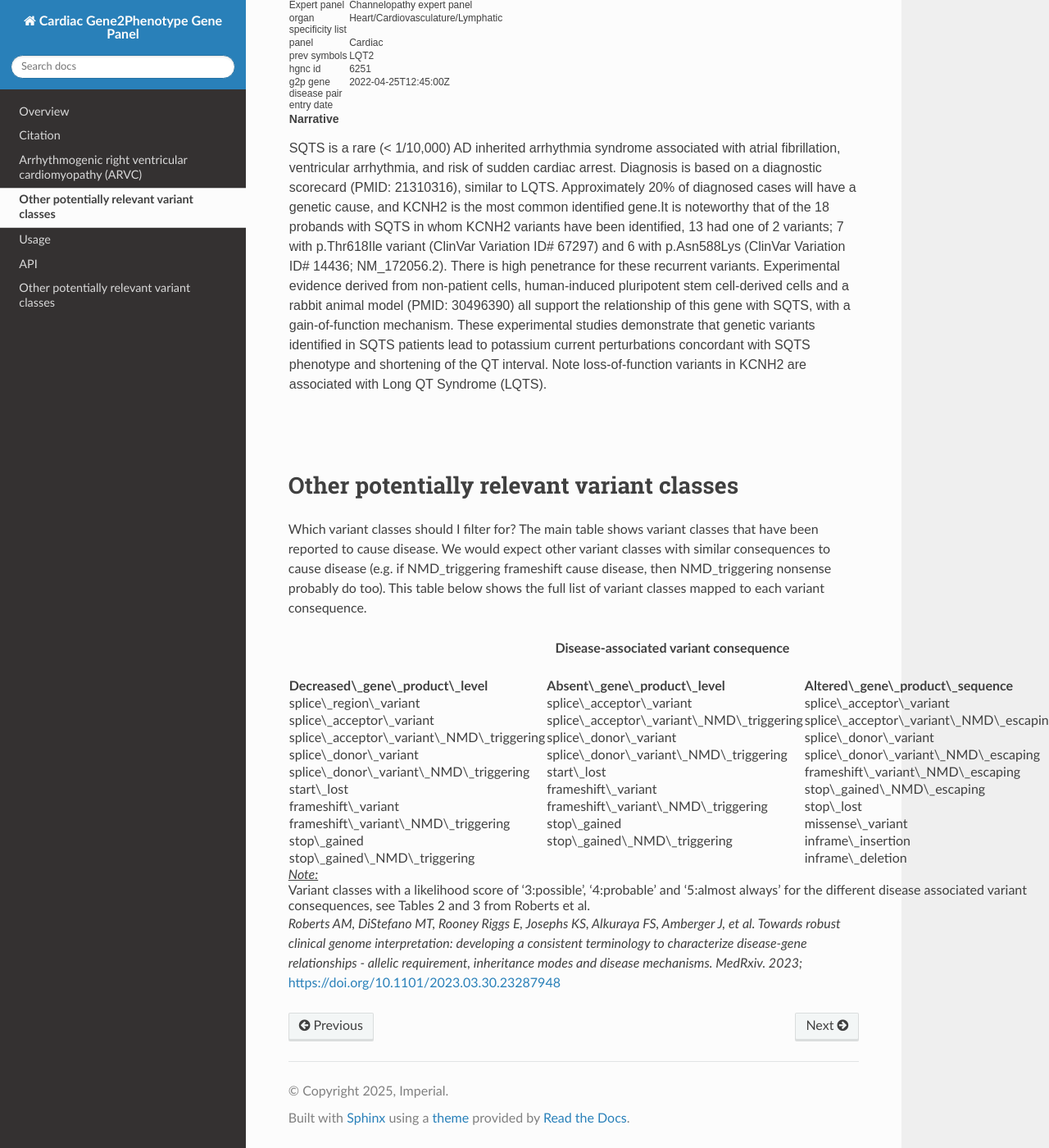
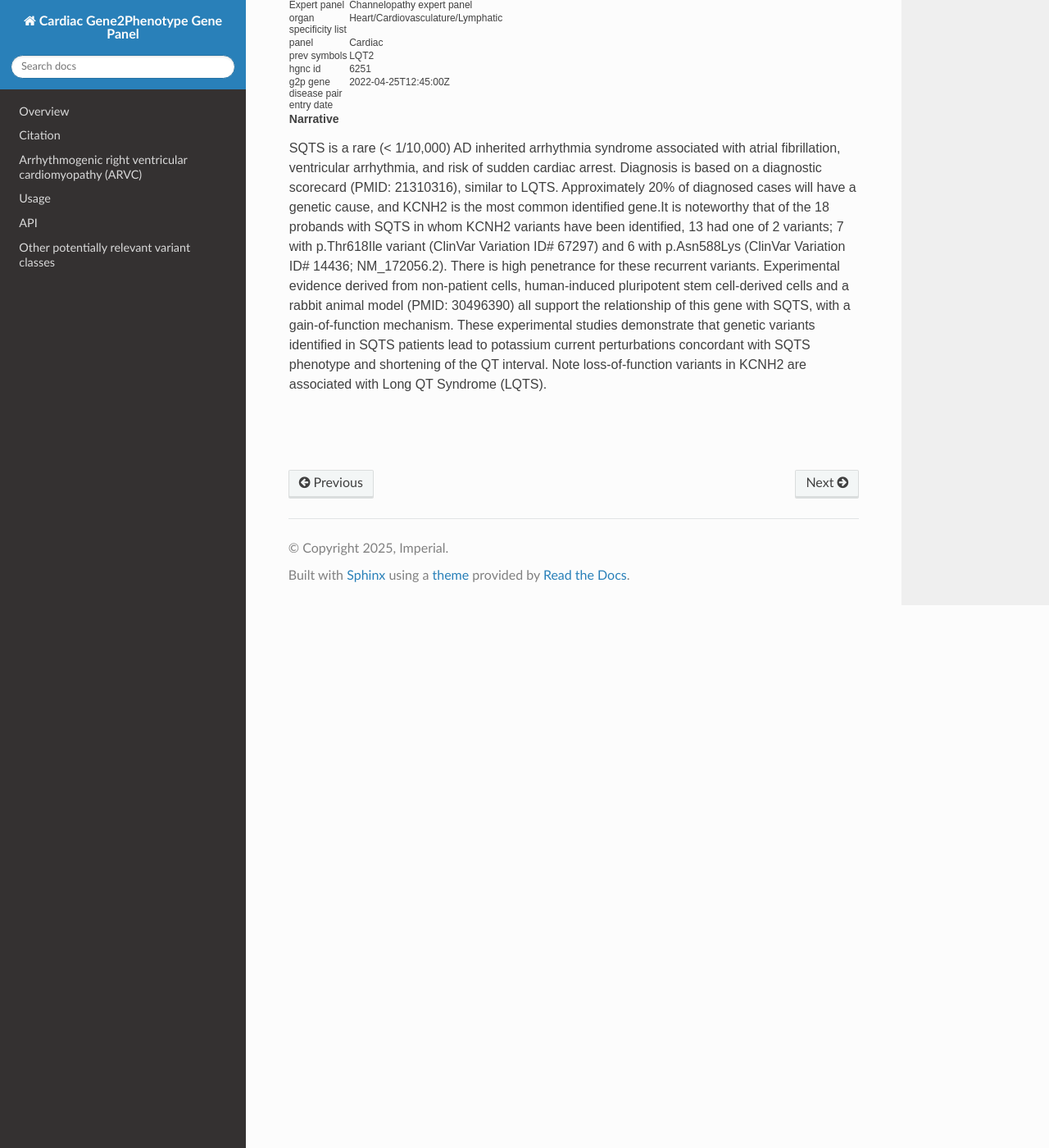
Before and after one commit to pantastheo/rtd-tutorial, a Sphinx documentation site: the page built from docs/source/g2p.md, in a window 1280 px wide and 1400 px high, scrolled down 14390 px. Shown: the whole window at 82% size. Built offline with Sphinx 7.4.7 and the Read the Docs theme 3.1.0, drawn with Linux system fonts in a browser that asks for light colours; some of the changed text lies outside the part shown.

Commit message:
update g2p

```diff
--- a/docs/source/g2p.md
+++ b/docs/source/g2p.md
@@ -3040,168 +3040,3 @@
 <p style="page-break-before: always;">
 
 </p>
-
-## Other potentially relevant variant classes
-
-Which variant classes should I filter for? The main table shows variant
-classes that have been reported to cause disease. We would expect other
-variant classes with similar consequences to cause disease (e.g. if
-NMD\_triggering frameshift cause disease, then NMD\_triggering nonsense
-probably do too). This table below shows the full list of variant
-classes mapped to each variant consequence.
-
-<table class="table table-striped table-condensed" style="margin-left: auto; margin-right: auto;border-bottom: 0;">
-<thead>
-<tr>
-<th style="border-bottom:hidden;padding-bottom:0; padding-left:3px;padding-right:3px;text-align: center; " colspan="3">
-
-Disease-associated variant consequence
-
-</th>
-</tr>
-<tr>
-<th style="text-align:left;">
-Decreased\_gene\_product\_level
-</th>
-<th style="text-align:left;">
-Absent\_gene\_product\_level
-</th>
-<th style="text-align:left;">
-Altered\_gene\_product\_sequence
-</th>
-</tr>
-</thead>
-<tbody>
-<tr>
-<td style="text-align:left;">
-splice\_region\_variant
-</td>
-<td style="text-align:left;">
-splice\_acceptor\_variant
-</td>
-<td style="text-align:left;">
-splice\_acceptor\_variant
-</td>
-</tr>
-<tr>
-<td style="text-align:left;">
-splice\_acceptor\_variant
-</td>
-<td style="text-align:left;">
-splice\_acceptor\_variant\_NMD\_triggering
-</td>
-<td style="text-align:left;">
-splice\_acceptor\_variant\_NMD\_escaping
-</td>
-</tr>
-<tr>
-<td style="text-align:left;">
-splice\_acceptor\_variant\_NMD\_triggering
-</td>
-<td style="text-align:left;">
-splice\_donor\_variant
-</td>
-<td style="text-align:left;">
-splice\_donor\_variant
-</td>
-</tr>
-<tr>
-<td style="text-align:left;">
-splice\_donor\_variant
-</td>
-<td style="text-align:left;">
-splice\_donor\_variant\_NMD\_triggering
-</td>
-<td style="text-align:left;">
-splice\_donor\_variant\_NMD\_escaping
-</td>
-</tr>
-<tr>
-<td style="text-align:left;">
-splice\_donor\_variant\_NMD\_triggering
-</td>
-<td style="text-align:left;">
-start\_lost
-</td>
-<td style="text-align:left;">
-frameshift\_variant\_NMD\_escaping
-</td>
-</tr>
-<tr>
-<td style="text-align:left;">
-start\_lost
-</td>
-<td style="text-align:left;">
-frameshift\_variant
-</td>
-<td style="text-align:left;">
-stop\_gained\_NMD\_escaping
-</td>
-</tr>
-<tr>
-<td style="text-align:left;">
-frameshift\_variant
-</td>
-<td style="text-align:left;">
-frameshift\_variant\_NMD\_triggering
-</td>
-<td style="text-align:left;">
-stop\_lost
-</td>
-</tr>
-<tr>
-<td style="text-align:left;">
-frameshift\_variant\_NMD\_triggering
-</td>
-<td style="text-align:left;">
-stop\_gained
-</td>
-<td style="text-align:left;">
-missense\_variant
-</td>
-</tr>
-<tr>
-<td style="text-align:left;">
-stop\_gained
-</td>
-<td style="text-align:left;">
-stop\_gained\_NMD\_triggering
-</td>
-<td style="text-align:left;">
-inframe\_insertion
-</td>
-</tr>
-<tr>
-<td style="text-align:left;">
-stop\_gained\_NMD\_triggering
-</td>
-<td style="text-align:left;">
-</td>
-<td style="text-align:left;">
-inframe\_deletion
-</td>
-</tr>
-</tbody>
-<tfoot>
-<tr>
-<td style="padding: 0; " colspan="100%">
-<span style="font-style: italic;text-decoration: underline;">Note:
-</span>
-</td>
-</tr>
-<tr>
-<td style="padding: 0; " colspan="100%">
-<sup></sup> Variant classes with a likelihood score of ‘3:possible’,
-‘4:probable’ and ‘5:almost always’ for the different disease associated
-variant consequences, see Tables 2 and 3 from Roberts et al.
-</td>
-</tr>
-</tfoot>
-</table>
-
-*Roberts AM, DiStefano MT, Rooney Riggs E, Josephs KS, Alkuraya FS,
-Amberger J, et al. Towards robust clinical genome interpretation:
-developing a consistent terminology to characterize disease-gene
-relationships - allelic requirement, inheritance modes and disease
-mechanisms. MedRxiv. 2023;*
-<https://doi.org/10.1101/2023.03.30.23287948>
```
